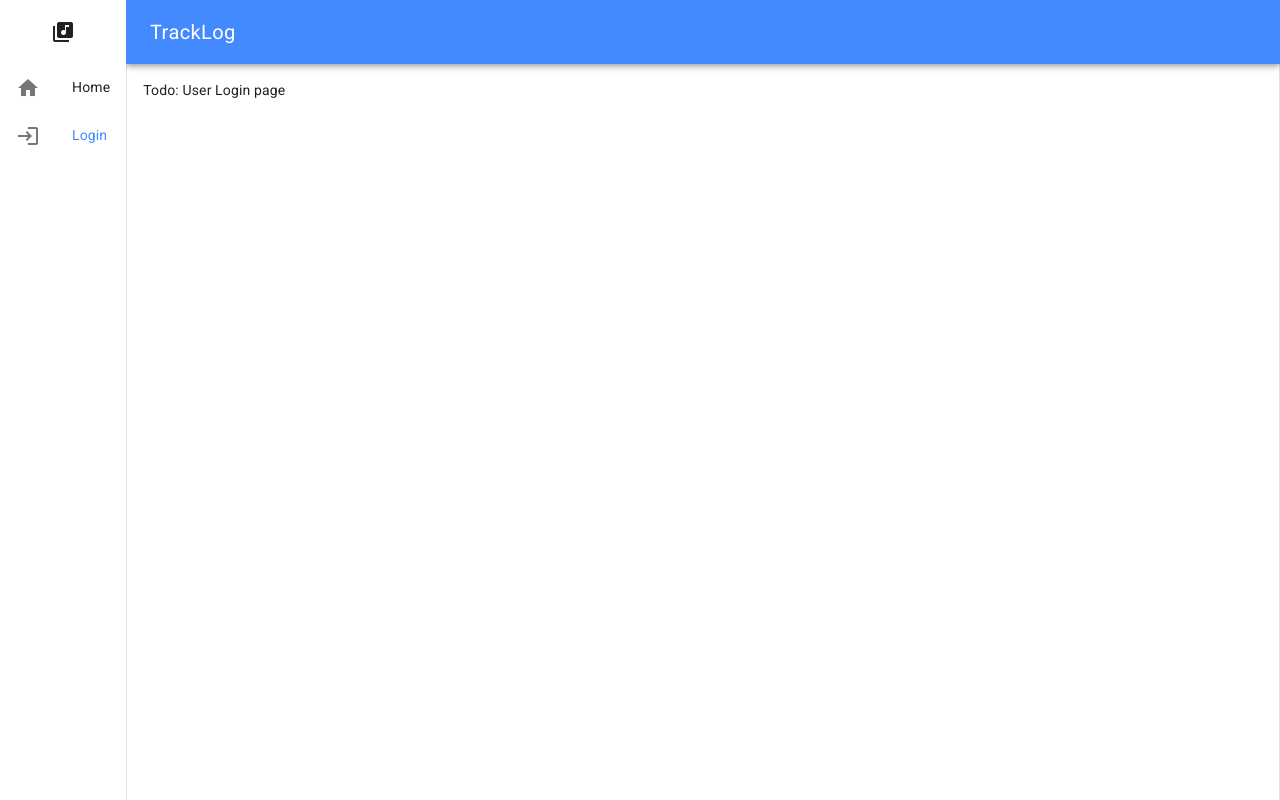
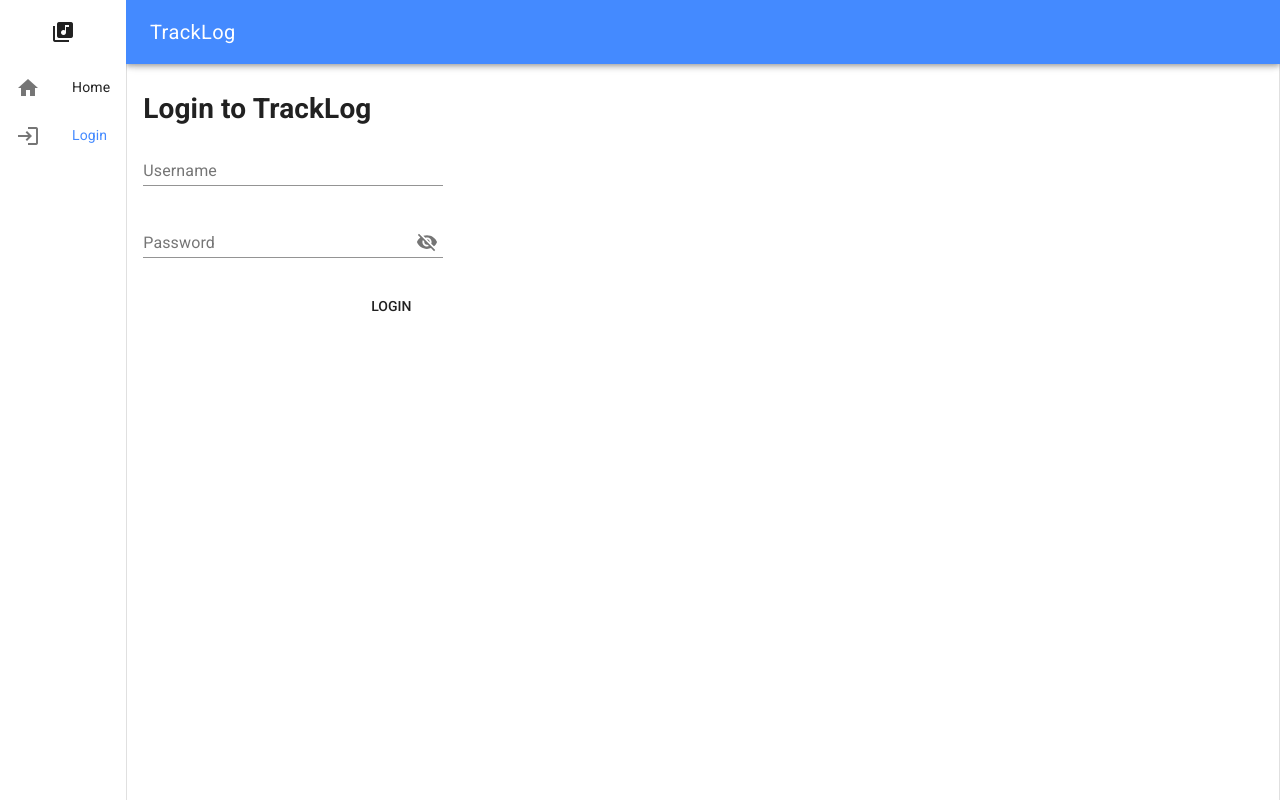
Before and after one commit to Google-SPS2020-Team2/TrackLog, a Vue app: page /#/login in a window 1280 px wide. Built offline with nearby package versions, Linux system fonts and the light colour scheme.

Commit message:
add login logic

```diff
--- a/src/components/UserLogin.vue
+++ b/src/components/UserLogin.vue
@@ -1,13 +1,47 @@
 <template>
-  <p>Todo: User Login page</p>
+  <div id="userLogin">
+    <h1>Login to TrackLog</h1>
+    <md-field>
+      <label>Username</label>
+      <md-input v-model="username"></md-input>
+    </md-field>
+    <md-field>
+      <label>Password</label>
+      <md-input v-model="password" type="password"></md-input>
+    </md-field>
+    <md-button style="float: right;" v-on:click="login()">Login</md-button>
+  </div>
 </template>
 
 <script>
 export default {
-name: "UserLogin"
+  name: "UserLogin",
+  data: function () {
+    return {
+      username: '',
+      password: ''
+    }
+  },
+  methods: {
+    login() {
+      this.$http.post('/login', {
+        username: this.username,
+        password: this.password
+      })
+          .then(() => {
+            this.$store.commit('userLogin', this.username);
+            this.$router.push({path: '/'});
+          })
+          .catch(err => {
+            console.error(err);
+          })
+    }
+  }
 }
 </script>
 
 <style scoped>
-
+#userLogin {
+  max-width: 300px;
+}
 </style>
```
